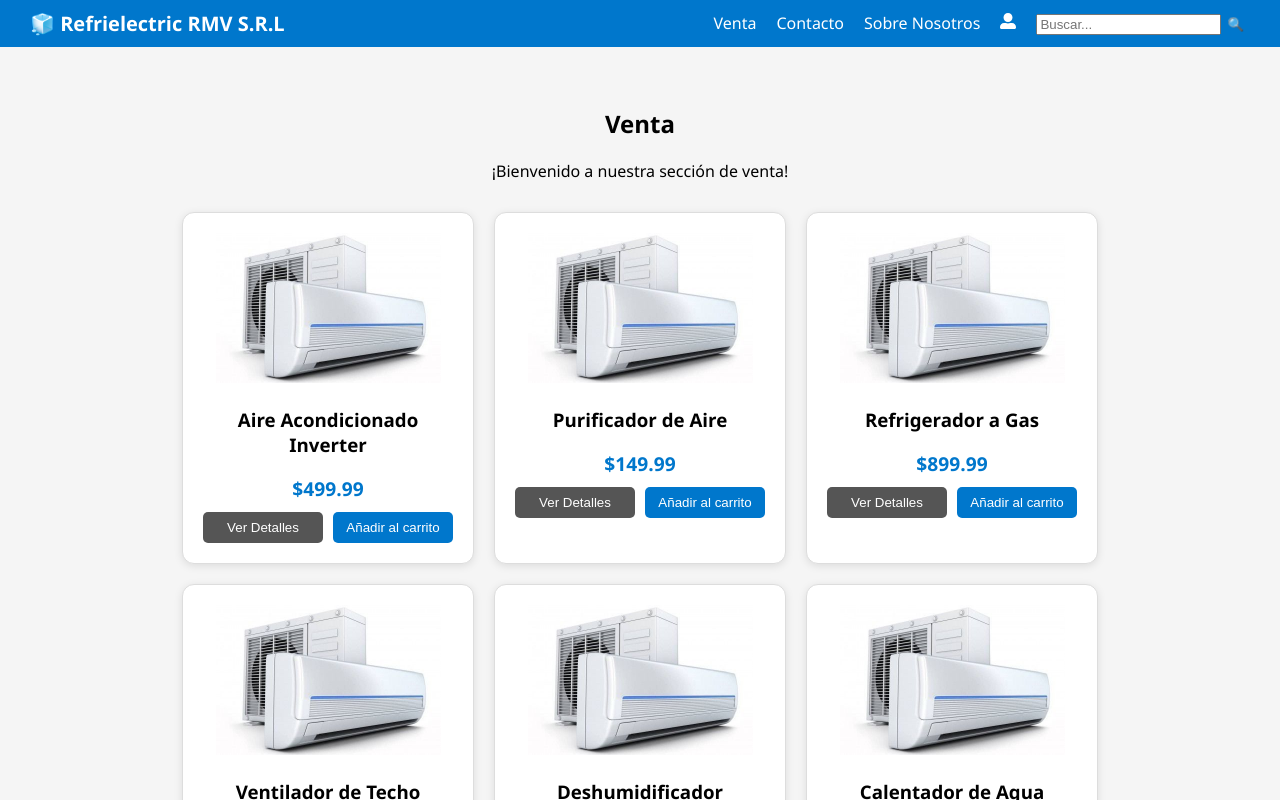
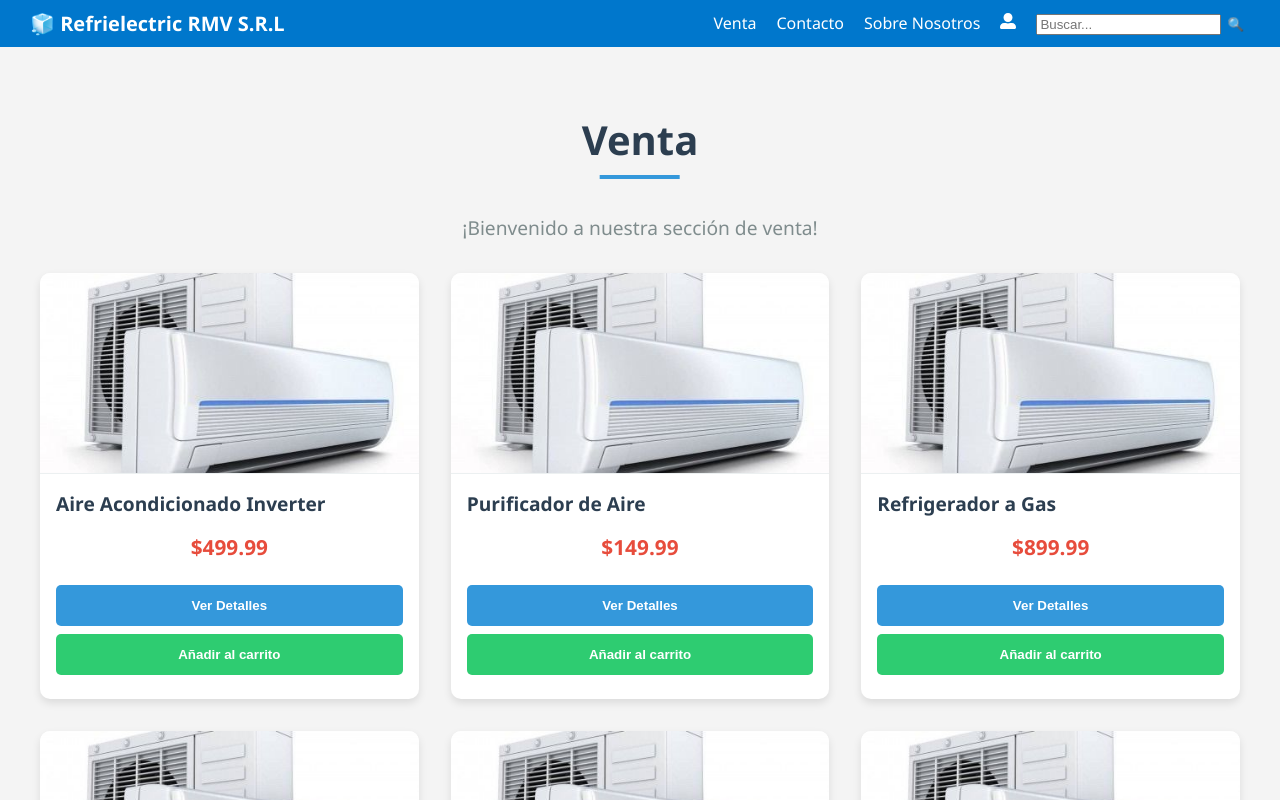
Before and after one commit to khaterine17/Proyecto-Final, a React (Vite) app in the folder proyecto_final/: page /Venta in a window 1280 px wide. Shown: the top 800 px of the page. Built offline with nearby package versions, Linux system fonts and the light colour scheme.

Commit message:
diseño en venta

```diff
--- a/proyecto_final/src/DetalleProducto.jsx
+++ b/proyecto_final/src/DetalleProducto.jsx
@@ -4,6 +4,23 @@ import { useParams, useNavigate } from "react-router-dom";
 const productos = [
   {
     id: 1,
+    nombre: "Aire Acondicionado Inverter",
+    modelo: "AR12TYHYCWK",
+    marca: "Samsung",
+    imagen: "/img/contacto2.jpg",
+    disponible: true,
+    categoria: "AIRE ACONDICIONADO",
+    caracteristicas: [
+      "Tecnología Inverter para ahorro energético.",
+      "Control remoto y Wi-Fi integrado.",
+      "Modo de enfriamiento rápido.",
+      "Filtro de aire lavable.",
+      "Diseño elegante y moderno.",
+    ],
+
+  },
+  {
+    id: 2,
     nombre: "Purificador de Aire",
     modelo: "AX40T3030WM/AZ",
     marca: "Samsung",
@@ -17,22 +34,6 @@ const productos = [
       "Extrae partículas de polvo grandes.",
       "Filtro de carbón activado elimina gases nocivos.",
       "Filtración HEPA ultrafino limita bacterias.",
-    ],
-  },
-  {
-    id: 2,
-    nombre: "Aire Acondicionado Inverter",
-    modelo: "AR12TYHYCWK",
-    marca: "Samsung",
-    imagen: "/img/contacto2.jpg",
-    disponible: true,
-    categoria: "AIRE ACONDICIONADO",
-    caracteristicas: [
-      "Tecnología Inverter para ahorro energético.",
-      "Control remoto y Wi-Fi integrado.",
-      "Modo de enfriamiento rápido.",
-      "Filtro de aire lavable.",
-      "Diseño elegante y moderno.",
     ],
   },
   {
--- a/proyecto_final/src/Venta.css
+++ b/proyecto_final/src/Venta.css
@@ -1,61 +1,158 @@
+/* Venta.css */
+
+/* Estilos generales del contenedor */
 .venta-container {
-    padding: 40px;
-    text-align: center;
-    background-color: #f5f5f5;
+  max-width: 1200px;
+  margin: 0 auto;
+  padding: 2rem;
+  font-family: 'Segoe UI', Tahoma, Geneva, Verdana, sans-serif;
 }
 
-  .productos-grid {
-    display: flex;
-    flex-wrap: wrap;
-    justify-content: center;
-    gap: 20px;
-    margin-top: 30px;
+/* Estilos para el encabezado */
+.venta-container h2 {
+  font-size: 2.5rem;
+  color: #2c3e50;
+  text-align: center;
+  margin-bottom: 0.5rem;
+  position: relative;
+  display: inline-block;
+  left: 50%;
+  transform: translateX(-50%);
 }
 
+.venta-container h2::after {
+  content: '';
+  display: block;
+  width: 80px;
+  height: 4px;
+  background: #3498db;
+  margin: 0.5rem auto;
+}
+
+.venta-container p {
+  font-size: 1.2rem;
+  color: #7f8c8d;
+  text-align: center;
+  margin-bottom: 2rem;
+}
+
+/* Estilos para la cuadrícula de productos */
+.productos-grid {
+  display: grid;
+  grid-template-columns: repeat(auto-fill, minmax(280px, 1fr));
+  gap: 2rem;
+  margin-top: 2rem;
+}
+
+/* Estilos para las tarjetas de producto */
 .producto-card {
   background: white;
-    border: 1px solid #ddd;
-    border-radius: 12px;
-    padding: 20px;
-    width: 250px;
-    text-align: center;
-    box-shadow: 0 2px 8px rgba(0, 0, 0, 0.1);
+  border-radius: 10px;
+  overflow: hidden;
+  box-shadow: 0 4px 8px rgba(0, 0, 0, 0.1);
+  transition: transform 0.3s ease, box-shadow 0.3s ease;
+  display: flex;
+  flex-direction: column;
+}
+
+.producto-card:hover {
+  transform: translateY(-5px);
+  box-shadow: 0 10px 20px rgba(0, 0, 0, 0.15);
 }
 
 .producto-card img {
   width: 100%;
-    height: 150px;
-    object-fit: contain;
+  height: 200px;
+  object-fit: cover;
+  border-bottom: 1px solid #ecf0f1;
 }
 
-  .precio {
+.producto-card h3 {
   font-size: 1.2rem;
-    font-weight: bold;
-    margin: 10px 0;
-    color: #0077cc;
+  color: #2c3e50;
+  padding: 1rem 1rem 0.5rem;
+  margin: 0;
 }
 
+.producto-card .precio {
+  font-size: 1.3rem;
+  font-weight: bold;
+  color: #e74c3c;
+  padding: 0 1rem;
+  margin: 0.5rem 0;
+}
+
+/* Estilos para los botones */
 .botones {
   display: flex;
-    justify-content: space-between;
-    gap: 10px;
+  flex-direction: column;
+  padding: 1rem;
+  margin-top: auto;
 }
 
 .btn-detalles,
 .btn-carrito {
-    flex: 1;
-    padding: 8px;
+  padding: 0.8rem;
   border: none;
   border-radius: 5px;
+  font-weight: bold;
   cursor: pointer;
+  transition: background-color 0.3s ease;
+  margin-bottom: 0.5rem;
 }
 
 .btn-detalles {
-    background-color: #555;
+  background-color: #3498db;
   color: white;
 }
 
+.btn-detalles:hover {
+  background-color: #2980b9;
+}
+
 .btn-carrito {
-    background-color: #0077cc;
+  background-color: #2ecc71;
   color: white;
 }
+
+.btn-carrito:hover {
+  background-color: #27ae60;
+}
+
+/* Efecto de carga para las imágenes */
+.producto-card img {
+  background: linear-gradient(90deg, #f0f0f0 25%, #e0e0e0 50%, #f0f0f0 75%);
+  background-size: 200% 100%;
+  animation: loading 1.5s infinite;
+}
+
+@keyframes loading {
+  0% {
+    background-position: 200% 0;
+  }
+
+  100% {
+    background-position: -200% 0;
+  }
+}
+
+/* Responsive design */
+@media (max-width: 768px) {
+  .productos-grid {
+    grid-template-columns: repeat(auto-fill, minmax(220px, 1fr));
+  }
+
+  .venta-container {
+    padding: 1rem;
+  }
+}
+
+@media (max-width: 480px) {
+  .productos-grid {
+    grid-template-columns: 1fr;
+  }
+
+  .venta-container h2 {
+    font-size: 2rem;
+  }
+}
```
Lines whose indentation alone changed are shown as unchanged.
